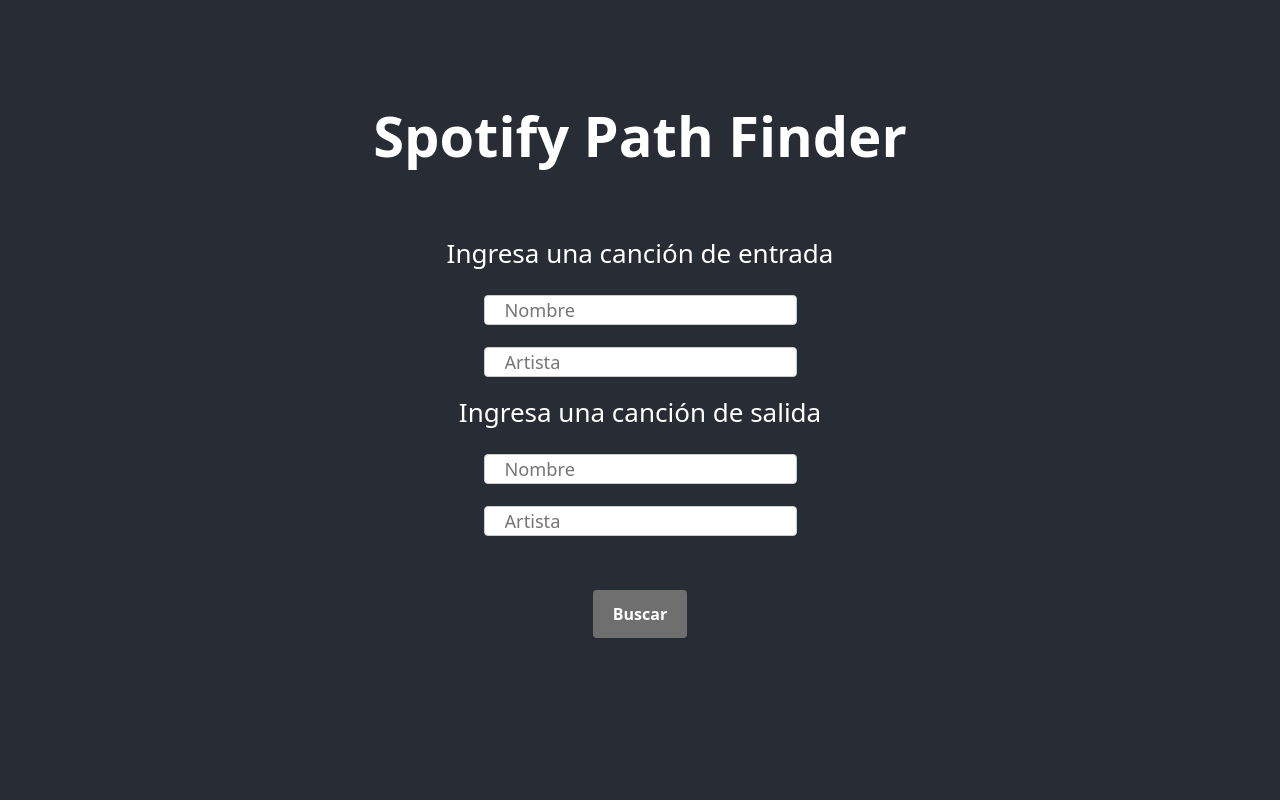
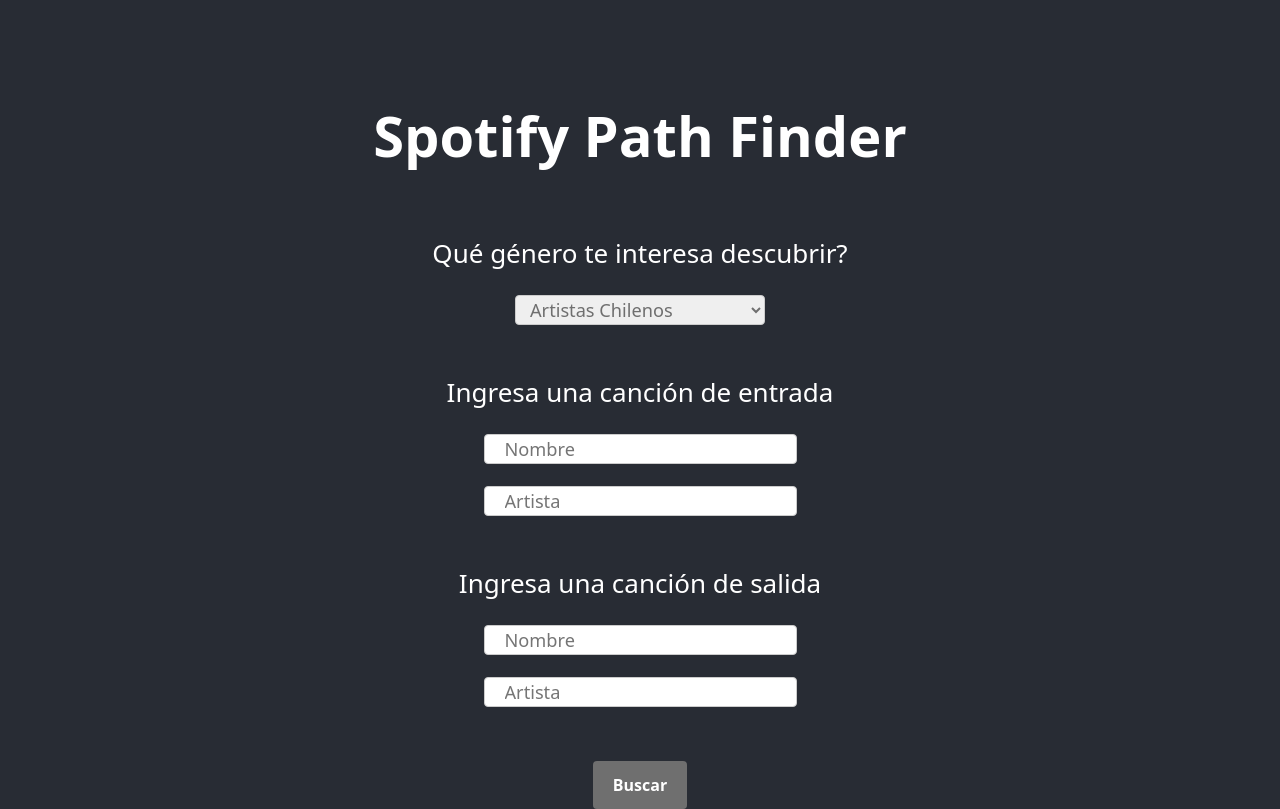
Before and after one commit to smoralesw/sr-p1-front, a React (Create React App) app: page /search/1 in a window 1280 px wide. Built offline with nearby package versions, Linux system fonts and the light colour scheme.

Commit message:
front ready

```diff
--- a/package.json
+++ b/package.json
@@ -13,6 +13,8 @@
     "react": "^18.2.0",
     "react-bootstrap": "^2.6.0",
     "react-dom": "^18.2.0",
+    "react-loader-spinner": "^5.3.4",
+    "react-promise-tracker": "^2.1.1",
     "react-router-dom": "^6.4.3",
     "react-scripts": "5.0.1",
     "styled-components": "^5.3.6",
--- a/src/App.css
+++ b/src/App.css
@@ -16,7 +16,7 @@
 .search-h1 {
   font-size: 3.5rem;
   font-weight: 700;
-  margin-bottom: 4rem;
+  margin-bottom: 2rem;
 }
 
 #search-bar {
@@ -25,7 +25,7 @@
   border-radius: 4px;
   box-sizing: border-box;
   margin-top: 6px;
-  margin-bottom: 16px;
+  margin-bottom: 1rem;
   padding: 12px 20px;
   resize: vertical;
   font-size: 0.7em;
@@ -73,3 +73,33 @@
   font-weight: bold;
   font-size: large;
 }
+
+/* Select div */
+.select {
+  position: relative;
+  display: inline-block;
+  width: 250px;
+  height: 30px;
+
+  border: 1px solid #ccc;
+  border-radius: 4px;
+  box-sizing: border-box;
+  margin-top: 6px;
+  margin-bottom: 1rem;
+  padding-left: 10px;
+  resize: vertical;
+  font-size: 0.7em;
+  color: #6f6f6f;
+}
+
+.text {
+  margin-top: 2rem;
+}
+
+.loading {
+  width: "100%";
+  height: "100";
+  display: "flex";
+  justify-content: "center";
+  align-items: "center";
+}
--- a/src/GetApiToken.js
+++ b/src/GetApiToken.js
@@ -6,13 +6,12 @@
 
 function GetApiToken() {
 
-    const [searchParams, setSearchParams] = useSearchParams();
+    const [searchParams] = useSearchParams();
 
     const CLIENT_ID = '7b225af86b5542da99761ccd7925af04';
     const CLIENT_SECRET = '5d527c743e0f411daddced2cd3d15504';
     const REDIRECT_URL = 'http://localhost:3001/getApiToken';
 
-    const [accessToken, setAccessToken] = React.useState('');
     // const [refreshToken, setRefreshToken] = React.useState('');
     // const [expiresIn, setExpiresIn] = React.useState('');
     // const [tokenType, setTokenType] = React.useState('');
@@ -38,7 +37,7 @@
                     redirect_uri: REDIRECT_URL,
                 };
                 const resp = await Axios.post(url, data, config);
-                setAccessToken(resp.data.access_token);
+                navigate(`/search/${resp.data.access_token}`);
             } catch (error) {
                 console.log(error);
             }
@@ -50,8 +49,7 @@
     return (
         <div className="App">
             <header className="header">
-                {/* if accessToken has been received, navigate to SearchPlace */}
-                {accessToken && navigate(`/search/${accessToken}`)}
+                <h1 className='search-h1'>Spotify Path Finder</h1>
             </header>
         </div>
     );
--- a/src/SearchPlace.js
+++ b/src/SearchPlace.js
@@ -2,7 +2,10 @@
 import React, { useState } from 'react';
 import { useParams } from 'react-router-dom';
 import PathsInfo from './PathsInfo';
+import { ThreeDots } from 'react-loader-spinner';
 import './App.css';
+
+
 
 function SearchPlace() {
 
@@ -12,6 +15,8 @@
   const [artistOut, setArtistOut] = useState('');
   const [responseKeys, setResponseKeys] = useState();
   const [responseValues, setResponseValues] = useState();
+  const [genre, setGenre] = useState('chilean');
+  const [loading, setLoading] = useState(false);
 
   const { accessToken } = useParams();
   // const { refreshToken } = useParams();
@@ -20,12 +25,15 @@
 
   const handleSend = async () => {
     try {
+      setLoading(true);
       const resp = await Axios.post('http://localhost:8000/getPath', {
         nameIn: nameIn,
         artistIn: artistIn,
         nameOut: nameOut,
-        artistOut: artistOut
+        artistOut: artistOut,
+        genre: genre,
       })
+      setLoading(false);
       setResponseKeys(Object.keys(resp.data.result.most_stable_paths));
       setResponseValues(Object.values(resp.data.result.most_stable_paths));
     } catch (error) {
@@ -38,13 +46,27 @@
       <header className="header">
         <h1 className='search-h1'>Spotify Path Finder</h1>
 
-        <p>Ingresa una canción de entrada</p>
-        <input className="search-bar" id="search-bar" type="text" placeholder="Nombre" onChange={(event) => setNameIn(event.target.value)}/>
-        <input className="search-bar" id="search-bar" type="text" placeholder="Artista" onChange={(event) => setArtistIn(event.target.value)}/>
+        {/* Loading indicator */}
+        {loading && <div className='loading'>
+          <h1>Loading...</h1>
+          <ThreeDots color="grey" height="250" width="250" />
+        </div>}
 
-        <p>Ingresa una canción de salida</p>
-        <input className="search-bar" id="search-bar" type="text" placeholder="Nombre" onChange={(event) => setNameOut(event.target.value)}/>
-        <input className="search-bar" id="search-bar" type="text" placeholder="Artista" onChange={(event) => setArtistOut(event.target.value)}/>
+        <p className='text'>Qué género te interesa descubrir?</p>
+        <select className='select' onChange={(event) => setGenre(event.target.value)}>
+          <option value='chilean'>Artistas Chilenos</option>
+          <option value='reggaeton' >Reggaeton</option>
+          <option value='ska'>Ska</option>
+          <option value='hardrockslimmer'>Rock</option>
+        </select>
+
+        <p className='text'>Ingresa una canción de entrada</p>
+        <input id="search-bar" type="text" placeholder="Nombre" onChange={(event) => setNameIn(event.target.value)}/>
+        <input id="search-bar" type="text" placeholder="Artista" onChange={(event) => setArtistIn(event.target.value)}/>
+
+        <p className='text'>Ingresa una canción de salida</p>
+        <input id="search-bar" type="text" placeholder="Nombre" onChange={(event) => setNameOut(event.target.value)}/>
+        <input id="search-bar" type="text" placeholder="Artista" onChange={(event) => setArtistOut(event.target.value)}/>
 
         {/* Send Info */}
         <button className="search-button" onClick={() => handleSend() }>Buscar</button>
```
Also changed, not shown: 1 other file (tests, documents, lock files or other folders).
